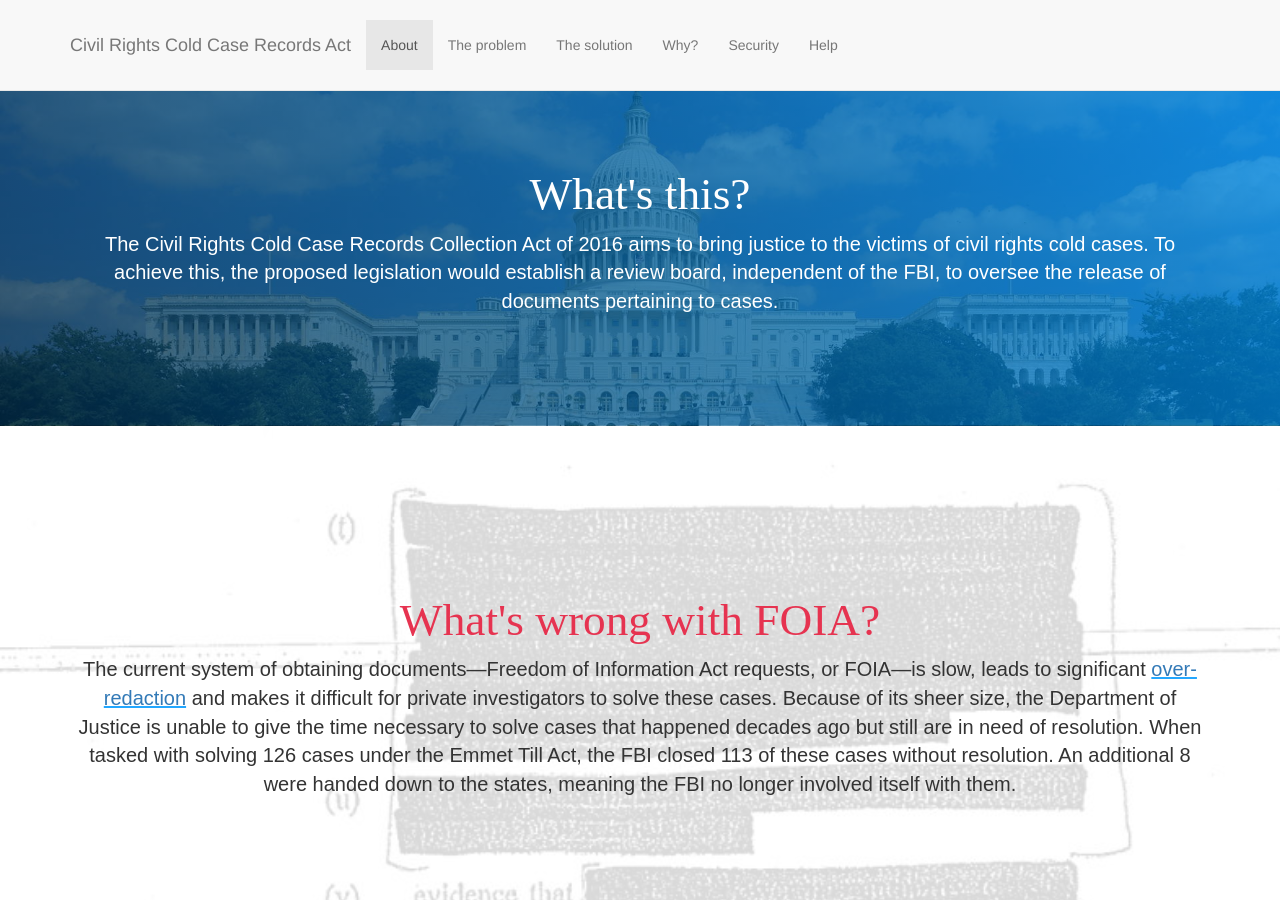
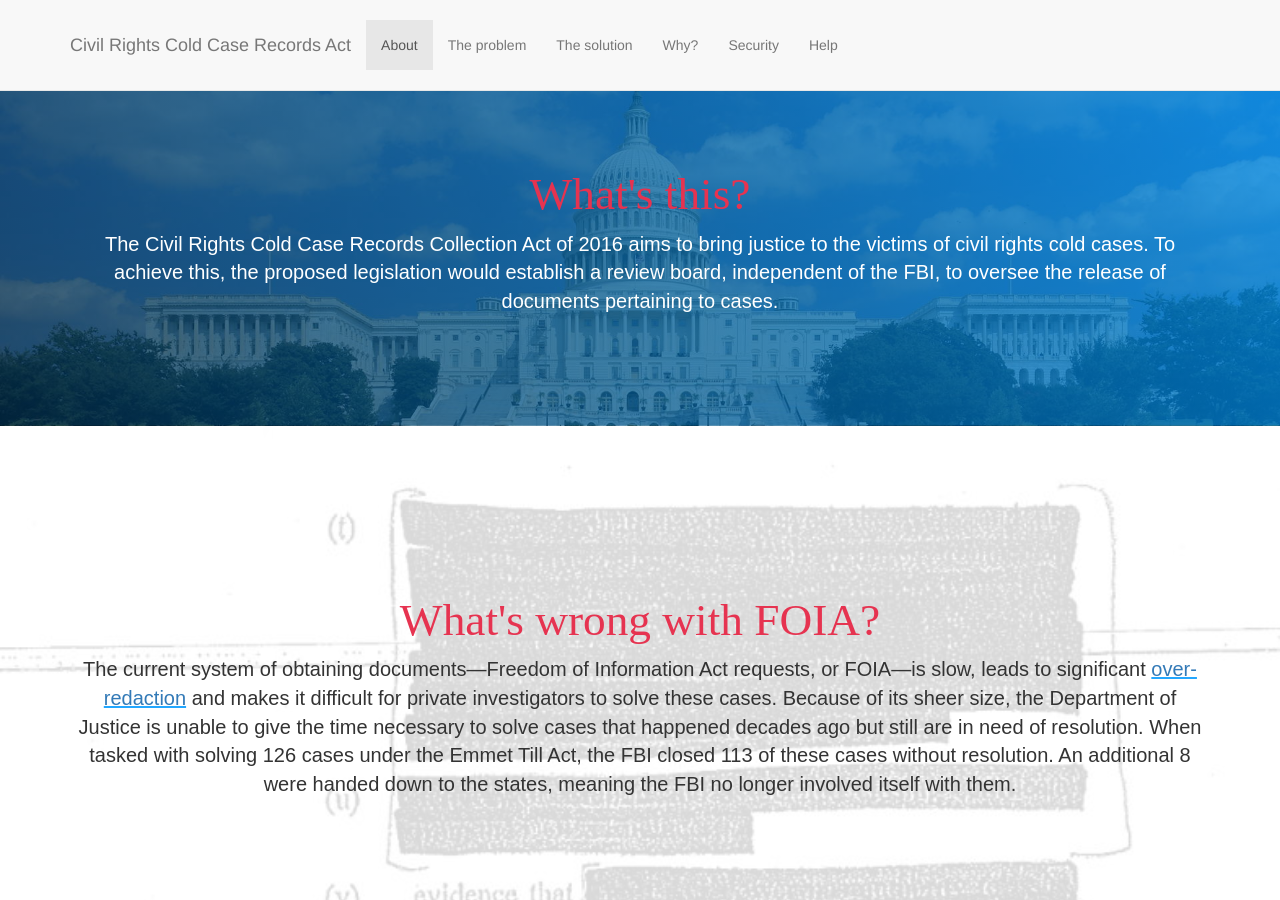
Before and after one commit to civilrightscoldcaseact/civilrightscoldcaseact.github.io, a Jekyll site: the page built from index.html, in a window 1280 px wide and 900 px high. Built offline with Jekyll 4.4.1, drawn with Linux system fonts in a browser that asks for light colours.

Commit message:
Clean up CSS

```diff
--- a/css/scrolling-nav.scss
+++ b/css/scrolling-nav.scss
@@ -39,6 +39,7 @@ section {
     h1{
         font-family: merriweather, serif;
         font-size: 34pt;
+        color: #e63350;
     }
 
     ul, ol {
@@ -52,9 +53,7 @@ section {
 
 .about {
     padding-top: 150px;
-    h1{
-        font-family: merriweather;
-    }
+
     background-image: linear-gradient(60deg, rgba(0, 36, 61, 0.7) -10%, rgba(0, 144, 239, 0.8) 100%), url({{ site.baseurl }}/images/Capitol-Martin-Falbisoner-CC-BY-SA.JPG);
     background-size: cover;
     background-position: center;
@@ -64,15 +63,12 @@ section {
 }
 
 .the-problem {
-    h1{
-        font-family: merriweather;
-        color: #e63350;
-    }
     background-image: linear-gradient(0deg, rgba(255, 255, 255, .85) 0%, rgba(255, 255, 255, 0.85) 100%), url({{ site.baseurl }}/images/redacted.jpg);
     background-attachment: fixed;
     background-size: cover;
     padding-top: 150px;
     padding-bottom: 200px;
+
     #slateLink{
         color: #23a7ff;
         text-decoration: underline;
@@ -87,26 +83,12 @@ section {
         color: #23a7ff;
     }
 }
-.why {
+.why, .help {
     background-color: #F3F3F3;
-    h1 {
-        color: #e63350;
-    }
-
 }
 
-.security {
-    h1{
-        color: #0D52A5;
-    }
-
-}
-
-.help{
-    background-color: #F3F3F3;
-    h1{
-        color: #e63350;
-    }
+.security h1 {
+    color: #0D52A5;
 }
 
 section table {
```
